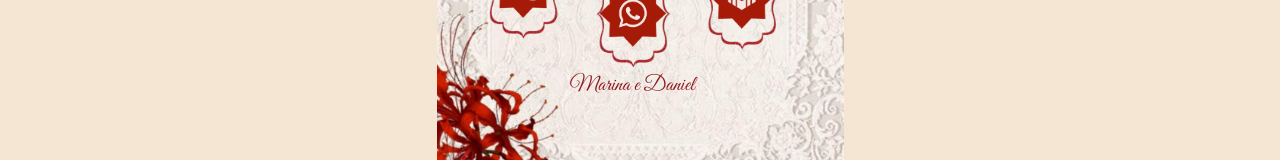
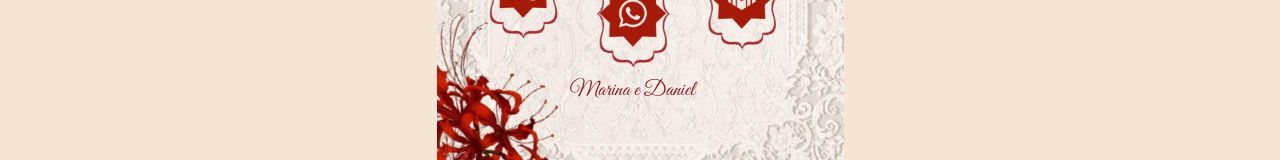
Before and after one commit to danielcanunciato/ChaDePanela, a React (Vite) app: page / in a window 1280 px wide. Shown: the part 495-655 px from the top of the page. Built offline with nearby package versions, Linux system fonts and the light colour scheme.

Commit message:
mai pa baixo

```diff
--- a/src/pages/Home/index.css
+++ b/src/pages/Home/index.css
@@ -91,5 +91,5 @@
     font-style: normal;
     font-size: 1.3rem;
     color: rgb(143, 24, 30);
-    transform: translateY(-16px);
+    transform: translateY(-10px);
 }
```
